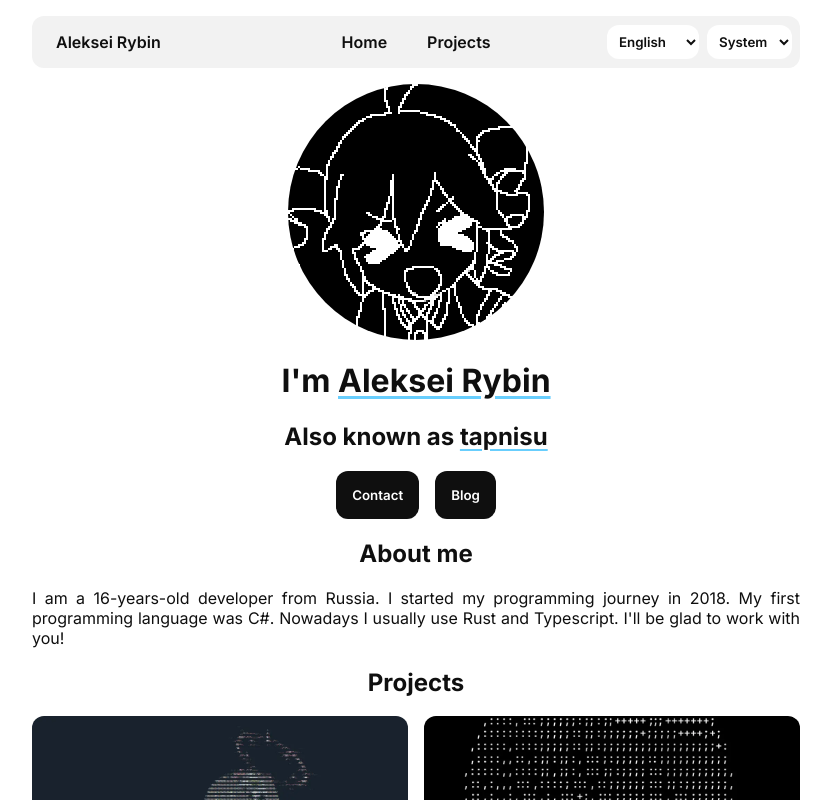
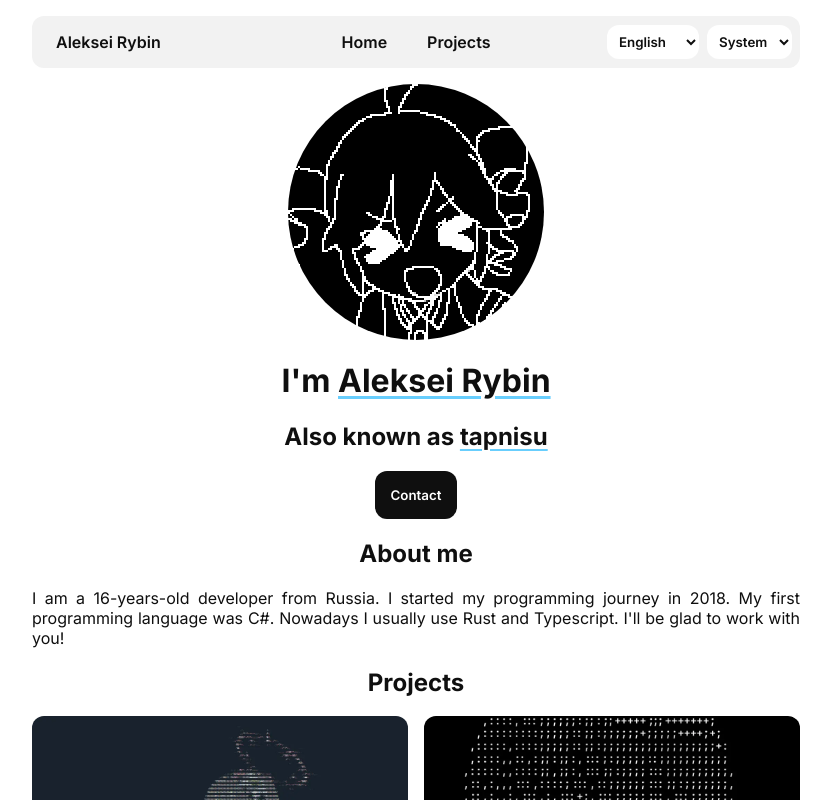
Before and after one commit to tapnisu/tapni.su, a Next.js app: page / in a window 1280 px wide. Shown: the top 800 px of the page, without its empty margins (224-1055 px from the left). Built offline with nearby package versions, Linux system fonts and the light colour scheme.

Commit message:
No blog for you

```diff
--- a/components/introduction/index.tsx
+++ b/components/introduction/index.tsx
@@ -29,9 +29,6 @@ export default function Introduction(
         <Link href="/contact">
           <button>{t.contactTitle}</button>
         </Link>
-        <Link href="/blog">
-          <button>{t.blog}</button>
-        </Link>
       </div>
     </div>
   );
```
